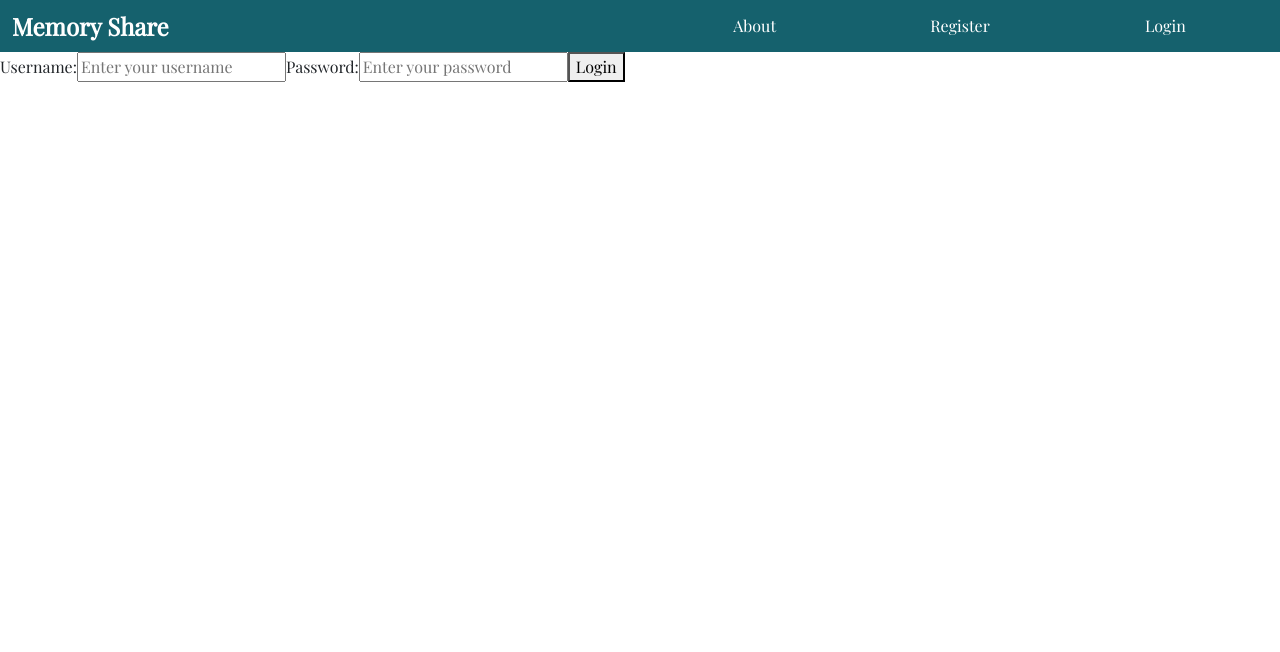
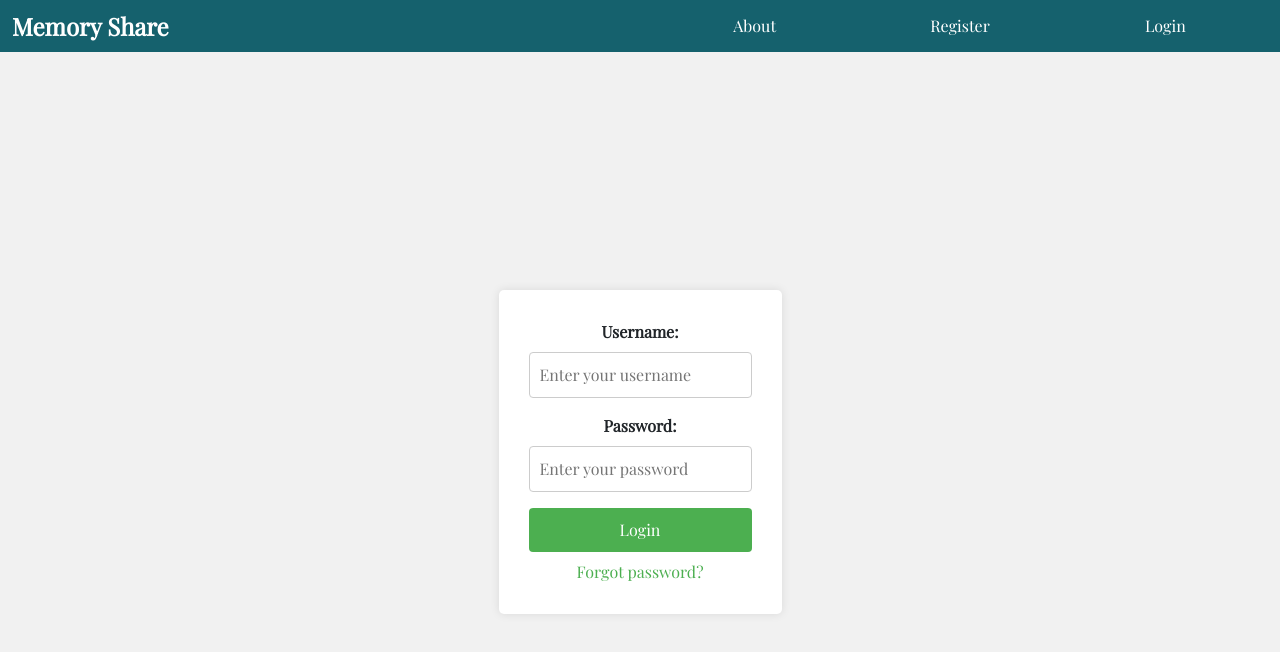
Before and after one commit to Haseebzz/Memory-share, a React (Create React App) app in the folder frontend/: page /login in a window 1280 px wide. Shown: the top 652 px of the page. Built offline with nearby package versions, Linux system fonts and the light colour scheme.

Commit message:
Login Page was improved styllistically

```diff
--- /dev/null
+++ b/frontend/src/css/Login.css
@@ -0,0 +1,66 @@
+.login-container {
+    display: flex;
+    justify-content: center;
+    align-items: center;
+    height: 100vh;
+    background-color: #f1f1f1;
+  }
+
+  .login-box {
+    padding: 30px;
+    background-color: white;
+    border-radius: 5px;
+    box-shadow: 0 0 10px rgba(0, 0, 0, 0.1);
+  }
+
+  .login-box form {
+    display: flex;
+    flex-direction: column;
+    align-items: center;
+  }
+
+  .login-box label {
+    font-weight: bold;
+    margin-bottom: 8px;
+  }
+
+  .login-box input {
+    width: 100%;
+    max-width: 300px;
+    padding: 10px;
+    margin-bottom: 16px;
+    border: 1px solid #ccc;
+    border-radius: 4px;
+  }
+
+  .login-box button {
+    width: 100%;
+    max-width: 300px;
+    padding: 10px;
+    background-color: #4CAF50;
+    color: white;
+    border: none;
+    border-radius: 4px;
+    cursor: pointer;
+  }
+
+  .login-box button:hover {
+    background-color: #45a049;
+  }
+
+  .login-box button:disabled {
+    background-color: #ccc;
+    cursor: not-allowed;
+  }
+
+  .login-box .error-message {
+    color: red;
+    margin-bottom: 16px;
+    text-align: center;
+  }
+
+  .login-box .forgot-password {
+    color: #4CAF50;
+    text-align: center;
+    margin-top: 8px;
+  }
--- a/frontend/src/pages/Login.jsx
+++ b/frontend/src/pages/Login.jsx
@@ -1,35 +1,35 @@
-import React, {useState} from 'react'
-import axios from "axios";
+import React, { useState } from 'react';
+import axios from 'axios';
 import { useNavigate } from 'react-router-dom';
-import { useCookies} from "react-cookie"
+import { useCookies } from 'react-cookie';
+import '../css/Login.css';
 
 const Login = () => {
   const [username, setUsername] = useState('');
   const [password, setPassword] = useState('');
-    const[_, setCookies] = useCookies(["access_token"]);
+  const [_, setCookies] = useCookies(['access_token']);
   const navigate = useNavigate();
   const handleSubmit = async (e) => {
     e.preventDefault();
-        try{
+    try {
       const result = await axios.post('http://localhost:4000/auth/login', {
         username,
-              password
-          })
-          setCookies("access_token", result.data.token);
-          window.localStorage.setItem("userID", result.data.userID);
-          window.localStorage.setItem("username", result.data.username);
-          navigate("/");
+        password,
+      });
+      setCookies('access_token', result.data.token);
+      window.localStorage.setItem('userID', result.data.userID);
+      window.localStorage.setItem('username', result.data.username);
+      navigate('/');
     } catch (error) {
       console.error(error);
     }
   };
+
   return (
-    <div>
-        <form  onSubmit={handleSubmit}>
-
-      <label  htmlFor="username">
-        Username:
-      </label>
+    <div className="login-container">
+      <div className="login-box">
+        <form onSubmit={handleSubmit}>
+          <label htmlFor="username">Username:</label>
           <input
             id="username"
             type="text"
@@ -38,12 +38,8 @@ const Login = () => {
             placeholder="Enter your username"
           />
 
-
-      <label htmlFor="password">
-        Password:
-      </label>
+          <label htmlFor="password">Password:</label>
           <input
-
             id="password"
             type="password"
             value={password}
@@ -51,16 +47,12 @@ const Login = () => {
             placeholder="Enter your password"
           />
 
+          <button type="submit">Login</button>
+        </form>
+        <div className="forgot-password">Forgot password?</div>
+      </div>
+    </div>
+  );
+};
 
-      <button
-        type="submit"
-      >
-        Login
-      </button>
-
-  </form>
-    </div>
-  )
-}
-
-export default Login
+export default Login;
```
Lines whose indentation alone changed are shown as unchanged.
